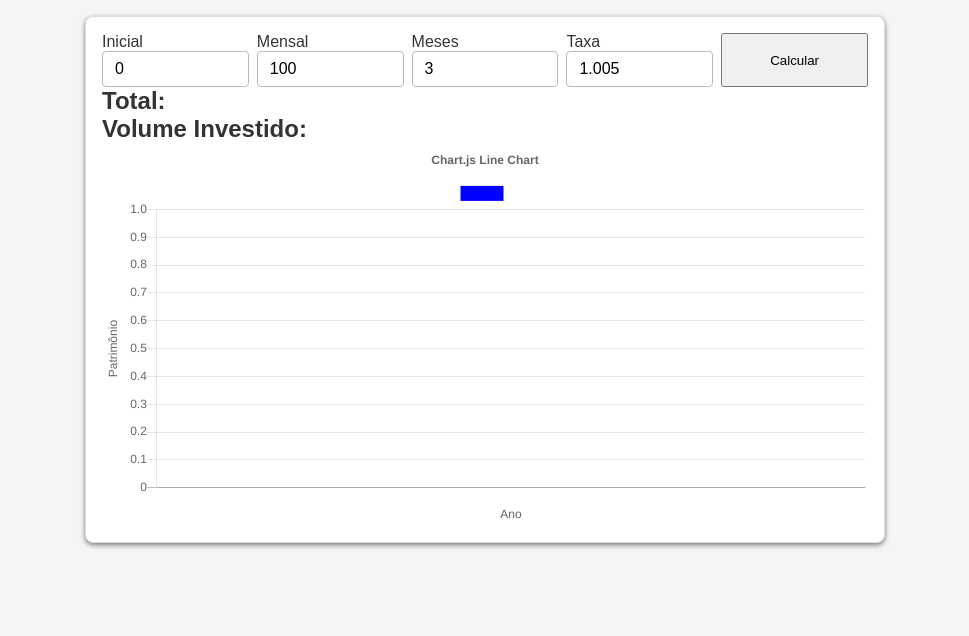
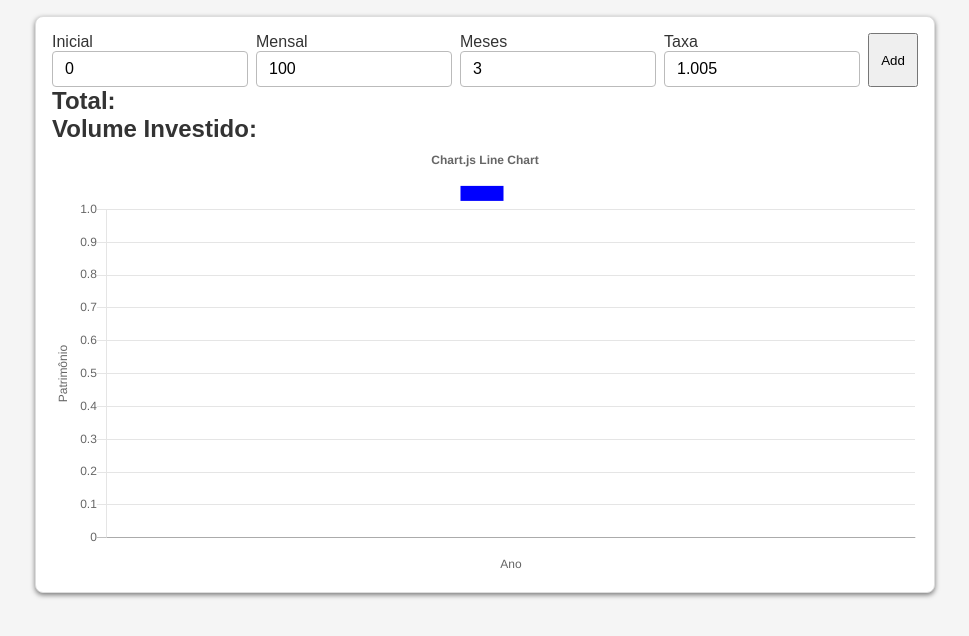
Before and after one commit to PedroRorato/react-investment-chart, a React (Create React App) app: page / in a window 1280 px wide. Shown: the top 636 px of the page, without its empty margins (155-1124 px from the left). Built offline with nearby package versions, Linux system fonts and the light colour scheme.

Commit message:
Primeiro plot

```diff
--- a/src/App.css
+++ b/src/App.css
@@ -25,6 +25,6 @@ input {
 
 form {
   display: grid;
-  grid-template-columns: 1fr 1fr 1fr 1fr 1fr;
+  grid-template-columns: 1fr 1fr 1fr 1fr 50px;
   column-gap: .5rem;
 }
--- a/src/App.js
+++ b/src/App.js
@@ -12,7 +12,6 @@ function App() {
   const [meses, setMeses] = useState([]);
 
   const calcular = (event) => {
-    event.preventDefault();
 
     const form = document.querySelector('form');
     let inicial = Number(form.inicial.value);
@@ -33,8 +32,8 @@ function App() {
 
     const total = document.getElementById('total');
     const volume = document.getElementById('volume');
-    total.innerHTML = Math.round(inicial);
-    volume.innerHTML = mensal * meses;
+    total.innerHTML = Math.round(inicial).toLocaleString();
+    volume.innerHTML = (mensal * meses).toLocaleString();
   }
 
   return (
@@ -57,7 +56,7 @@ function App() {
               <label>Taxa</label>
               <input type="text" name="taxa" defaultValue="1.005" placeholder="taxa" />
             </div>
-            <button>Calcular</button>
+            <button>Add</button>
           </form>
           <div>
             <h2>Total: <span id="total"></span></h2>
--- a/src/components/Card/Card.css
+++ b/src/components/Card/Card.css
@@ -5,6 +5,6 @@
     box-shadow: 0px 2px 5px 0px rgba(0,0,0,0.5);
     padding: 1rem;
     width: 90%;
-    max-width: 800px;
+    max-width: 900px;
     margin-top: 1rem;
 }
```
